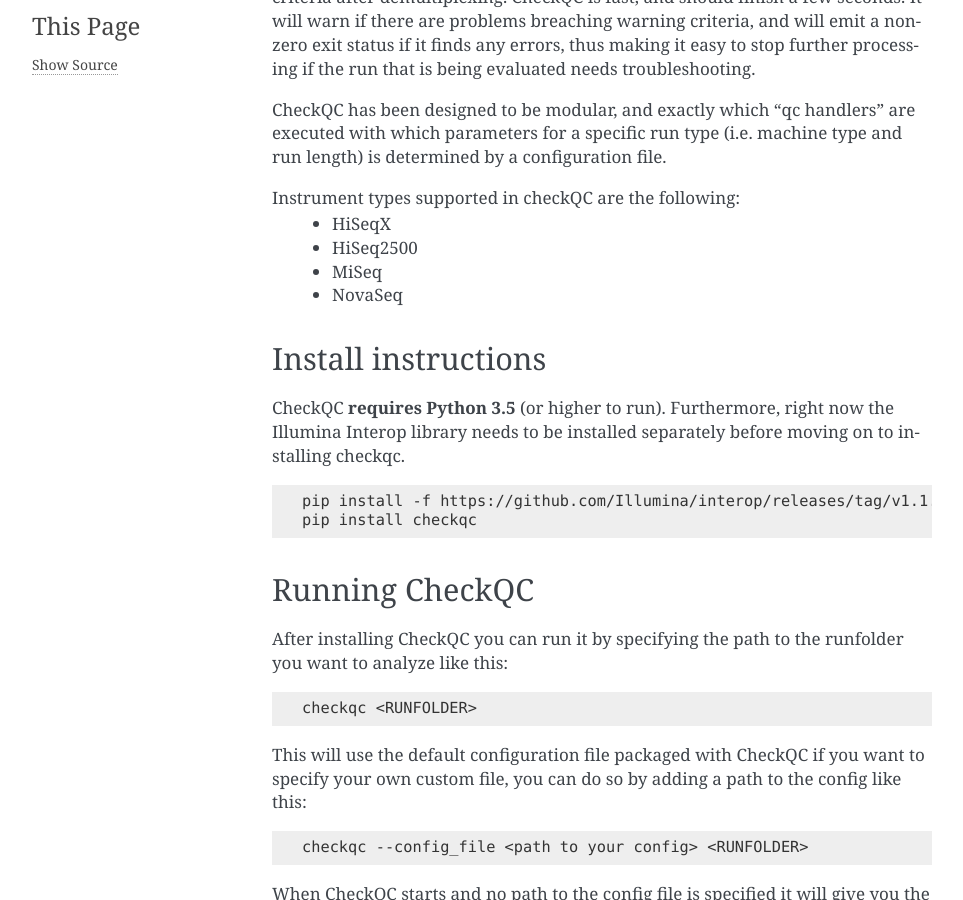
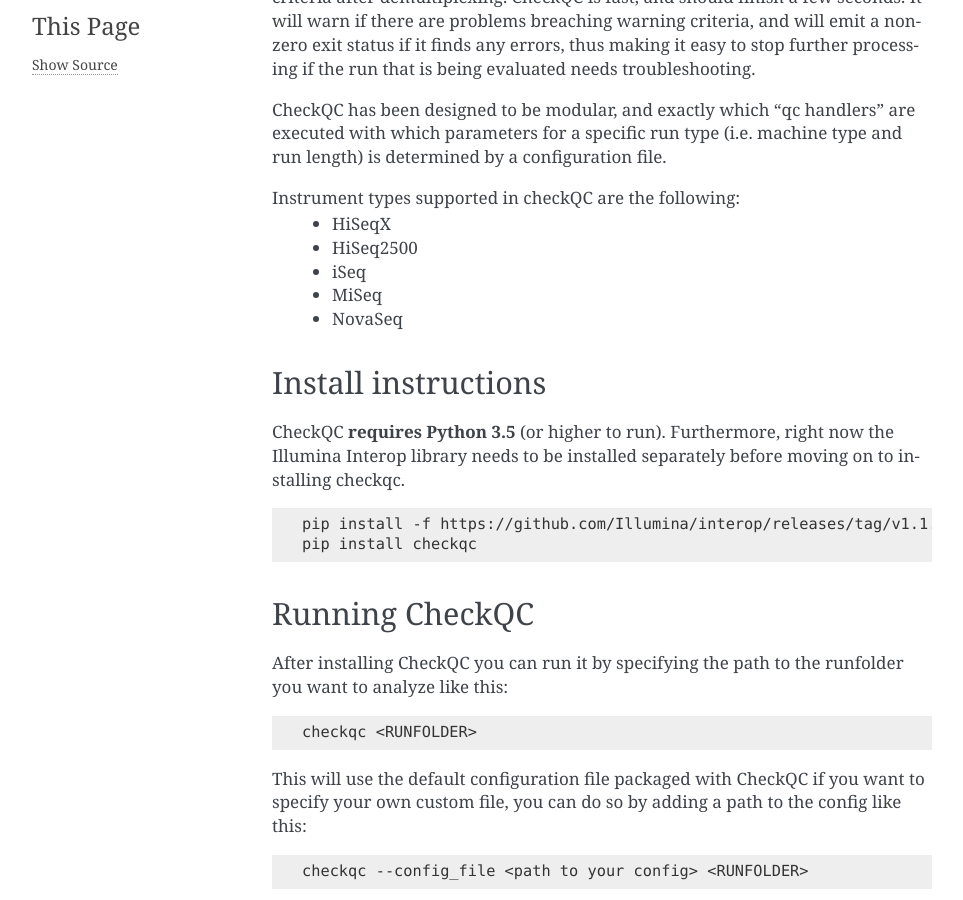
Before and after one commit to Molmed/checkQC, a Sphinx documentation site: the page built from docs/index.rst, in a window 1280 px wide and 900 px high, scrolled down 306 px. Shown: the whole window, without its empty margins (148-1111 px from the left). Built offline with Sphinx 7.4.7, drawn with Linux system fonts in a browser that asks for light colours; pages that are not in the unit, such as notebooks, are missing from menus.

Commit message:
Add iSeq to docs

```diff
--- a/docs/index.rst
+++ b/docs/index.rst
@@ -16,6 +16,7 @@
 Instrument types supported in checkQC are the following:
  - HiSeqX
  - HiSeq2500
+ - iSeq
  - MiSeq
  - NovaSeq
 
```
Also changed, not shown: README.md (+1 -0 lines).
